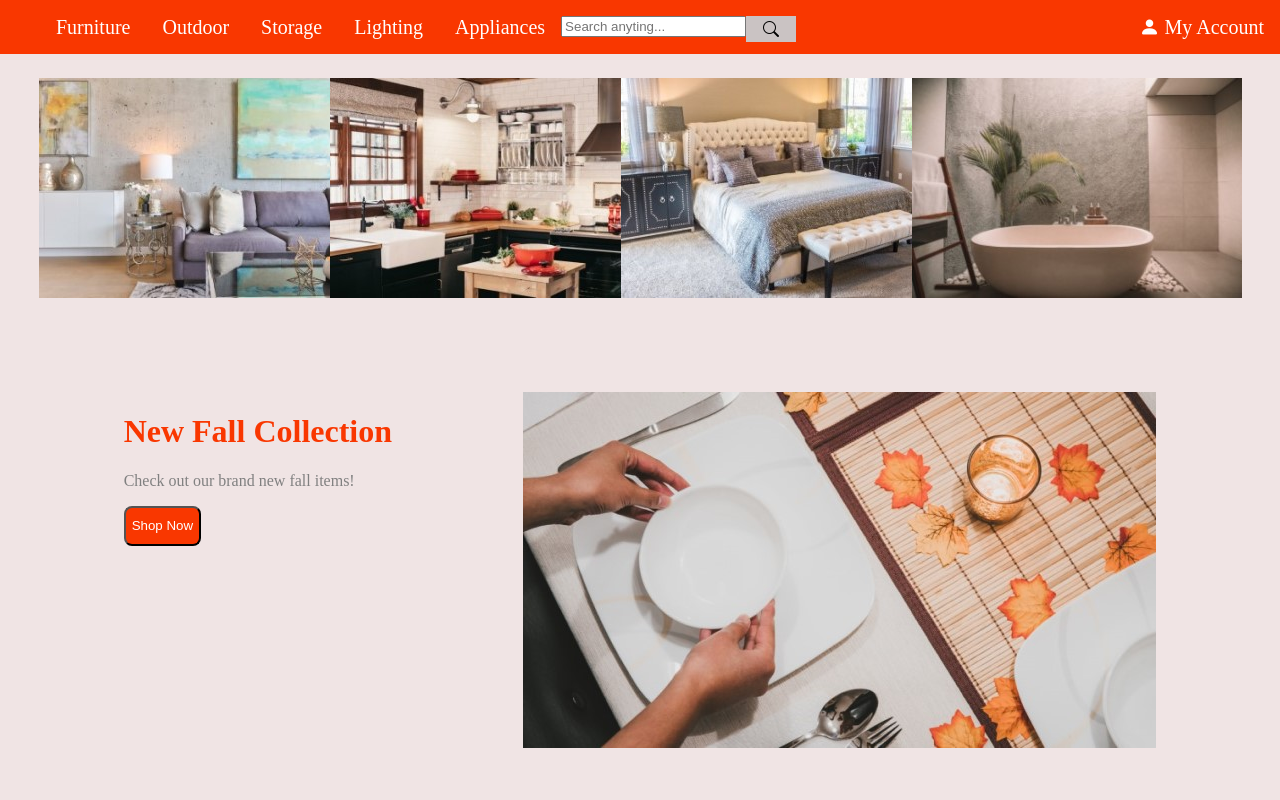
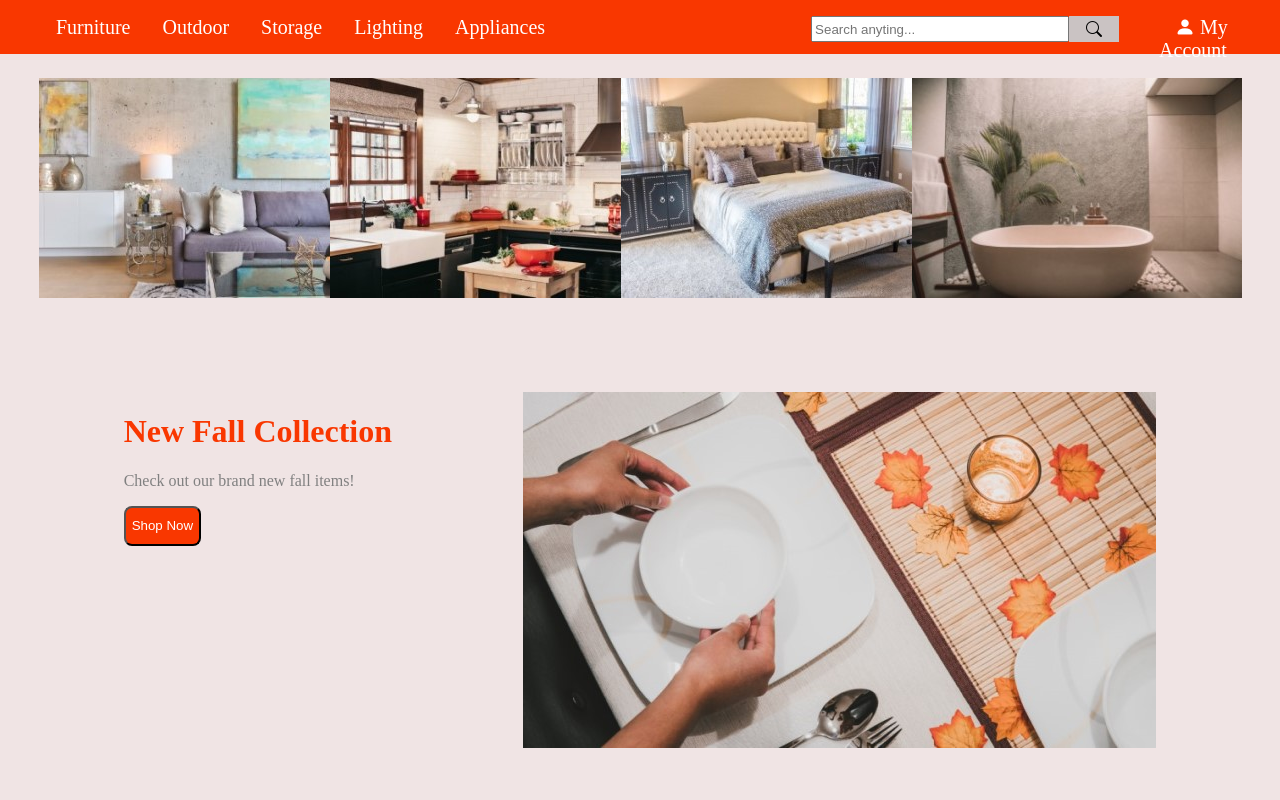
Before and after one commit to s3chkin/SiteForFurniture, a plain HTML site: page docs/index.html in a window 1280 px wide. Shown: the top 800 px of the page. Drawn offline with nearby package versions, Linux system fonts and the light colour scheme.

```diff
--- a/docs/style.css
+++ b/docs/style.css
@@ -74,15 +74,14 @@
     float: left;
 } */
 
-
-/* #nav2 input {
+#nav2 input {
     height: 20px;
     width: 250px;
     display: flex;
     justify-content: center;
     margin-left: 250px;
     float: left;
-} */
+}
 
 
 /* @media screen and (max-width: 600px) and (min-width: 1200px),
```
Also changed, not shown: 1 other file.
